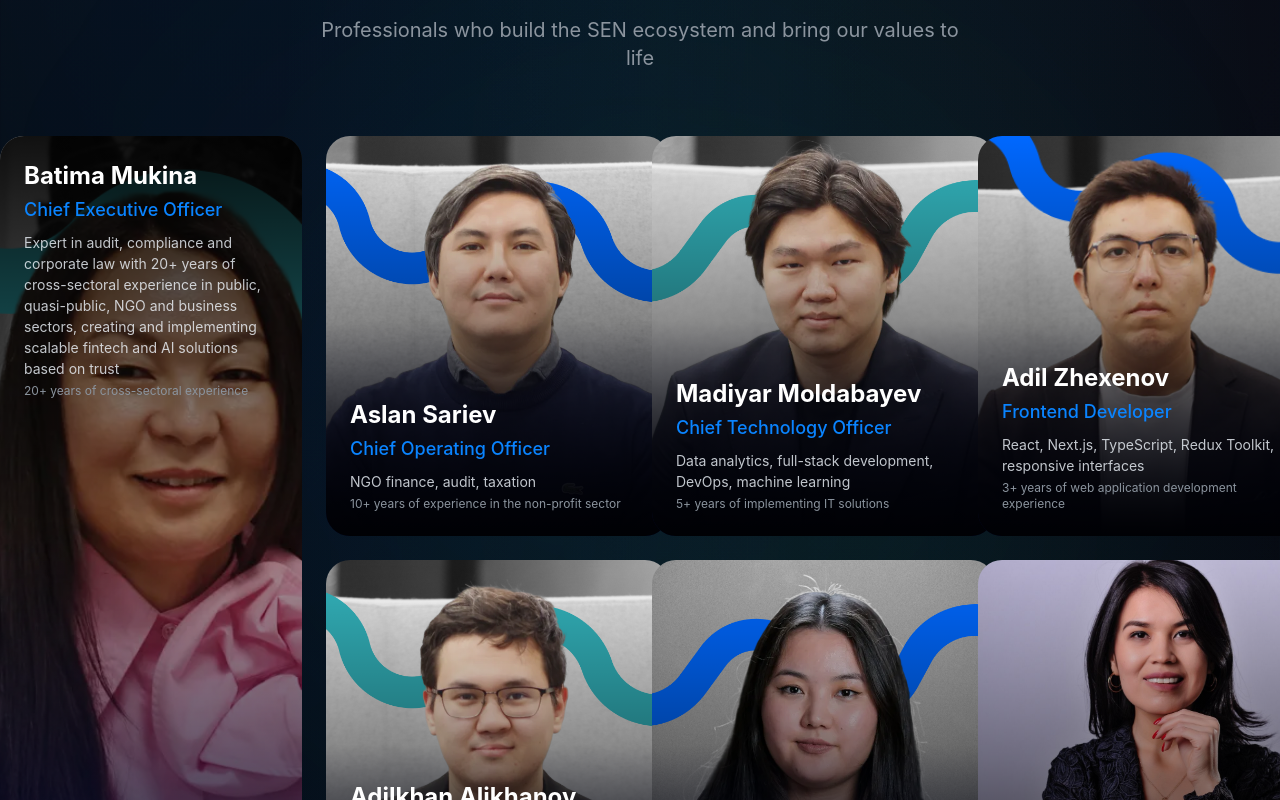
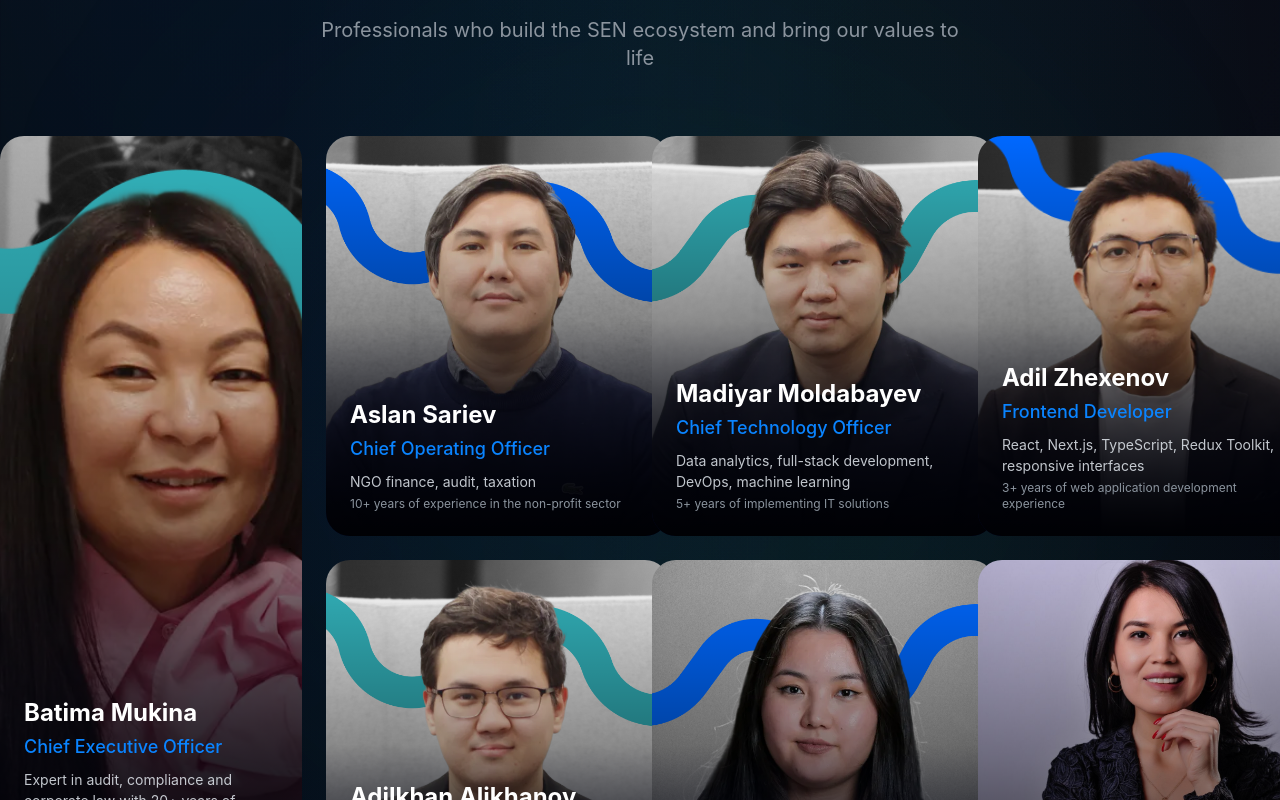
Before and after one commit to MadiyarMoldabayev/SenGroupLanding, a Next.js app: page /en/ in a window 1280 px wide. Shown: the part 4340-5140 px from the top of the page. Built offline with nearby package versions, Linux system fonts and the light colour scheme.

Commit message:
Fix: Move Batima's text to bottom on all screen sizes

```diff
--- a/src/components/TeamSection.tsx
+++ b/src/components/TeamSection.tsx
@@ -152,16 +152,14 @@ export default function TeamSection({ locale }: TeamSectionProps) {
               <div
                 className={cn(
                   "absolute inset-0 transition-all duration-300",
-                  index === 0
-                    ? "bg-gradient-to-t from-black/90 via-black/40 to-transparent xl:bg-gradient-to-b xl:from-black/90 xl:via-black/30 xl:to-transparent"
-                    : "bg-gradient-to-t from-black/90 via-black/40 to-transparent"
+                  "bg-gradient-to-t from-black/90 via-black/40 to-transparent"
                 )}
               />
 
               <div
                 className={cn(
                   "absolute inset-0 p-6 flex flex-col",
-                  index === 0 ? "justify-end xl:justify-start" : "justify-end"
+                  "justify-end"
                 )}
               >
                 <div className="relative z-20 flex flex-col">
```
